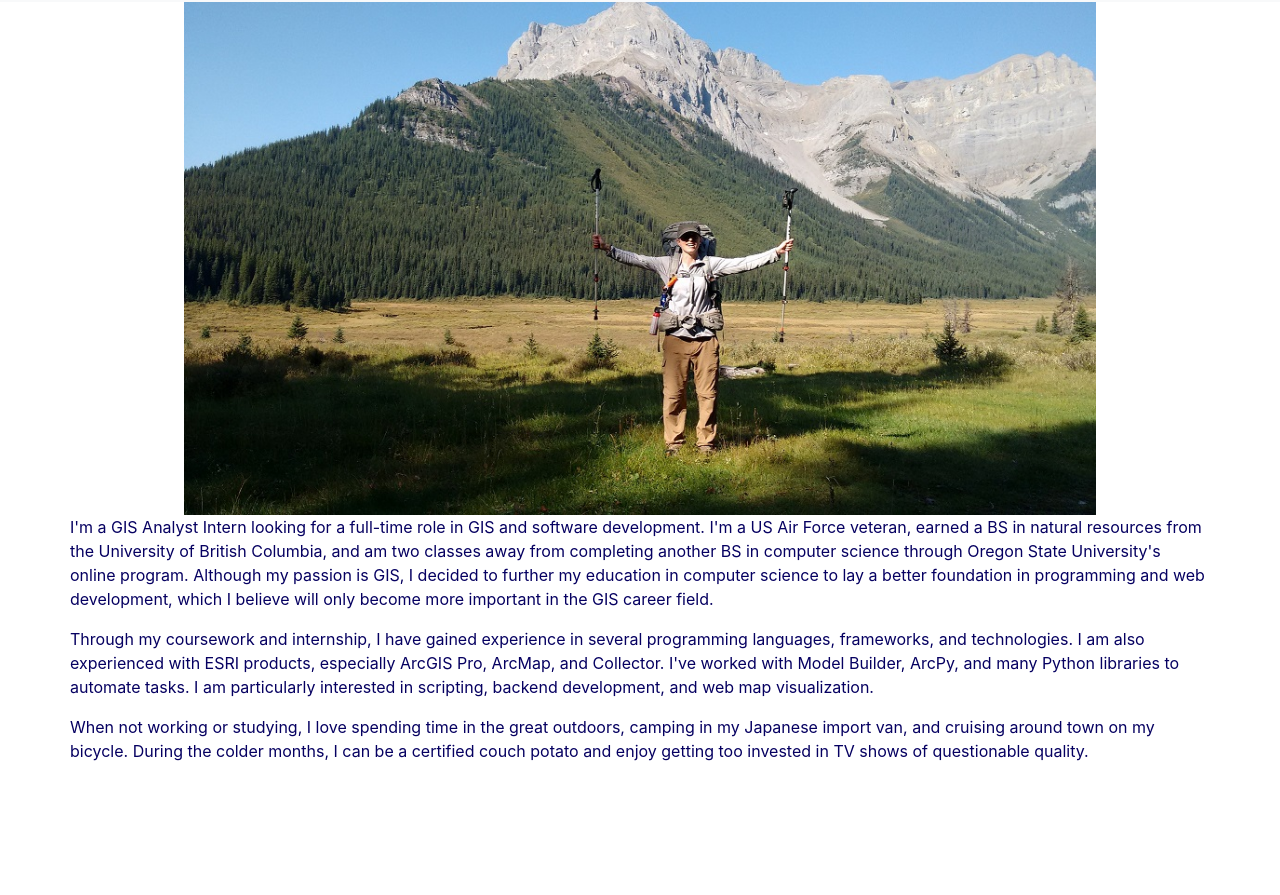
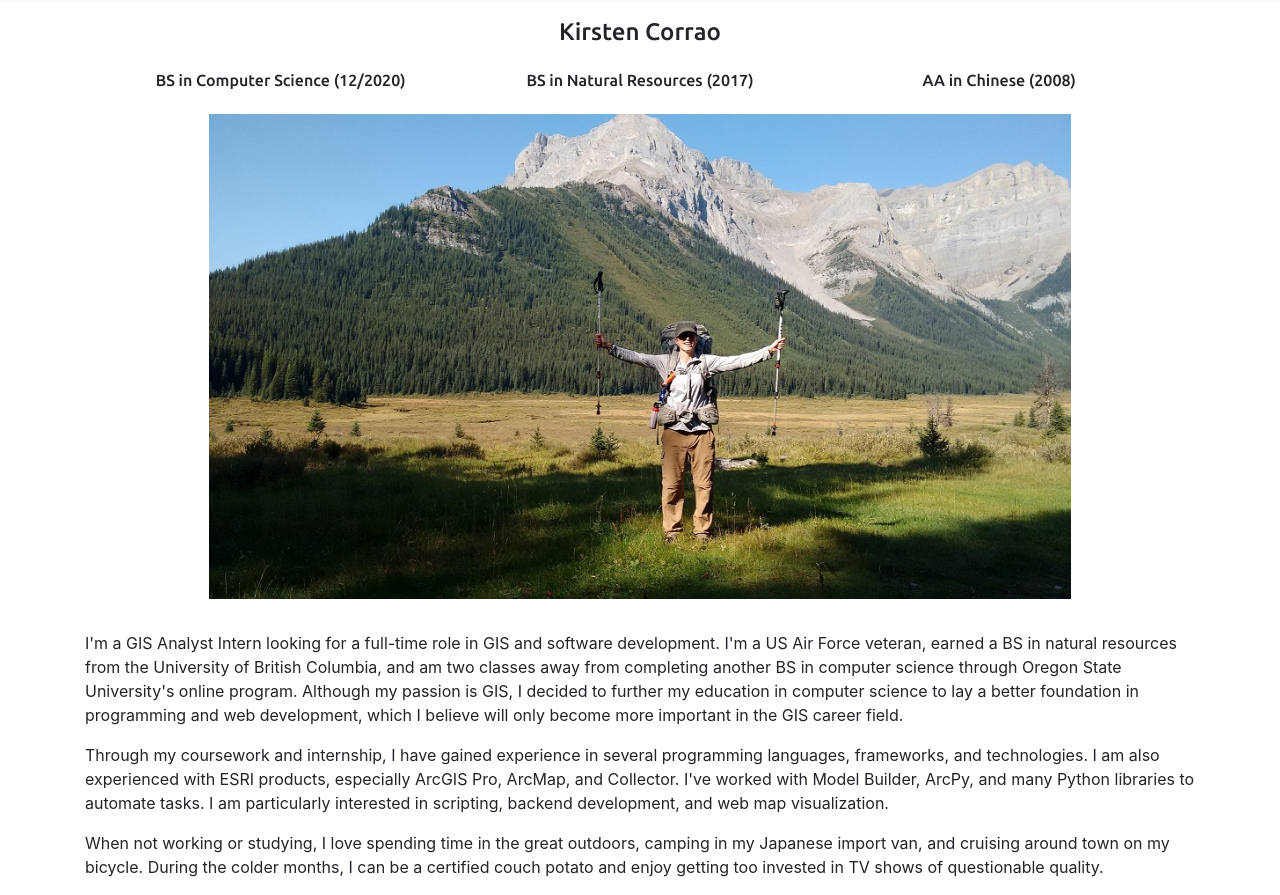
Before and after one commit to kcroo/portfolio, a website: page views/index.html in a window 1280 px wide. Shown: the part 54-949 px from the top of the page. Before the commit the page ends 833 px from the top, so only its background shows below. Drawn offline with nearby package versions, Linux system fonts and the light colour scheme; files that its build step writes are made by us from their sources.

Commit message:
better front page styling

```diff
--- a/public/style.css
+++ b/public/style.css
@@ -1,9 +1,9 @@
-h2, h4 {
-    color: #0b00a8;
+h1, h2, h3, h4, h5, h6 {
+    font-family: 'Ubuntu', sans-serif;
 }
 
-p {
-    color: #060061;
+.navbar-brand, .dropdown-menu, .dropdown-item {
+    font-family: 'Ubuntu', sans-serif;
 }
 
 img {
--- a/views/base.html
+++ b/views/base.html
@@ -6,6 +6,7 @@
   <title>Welcome</title>
   <link rel="stylesheet" href="https://stackpath.bootstrapcdn.com/bootstrap/4.5.0/css/bootstrap.min.css" integrity="sha384-9aIt2nRpC12Uk9gS9baDl411NQApFmC26EwAOH8WgZl5MYYxFfc+NcPb1dKGj7Sk" crossorigin="anonymous">
   <link rel="stylesheet" type="text/css" href="public/style.css"/>
+  <link href="https://fonts.googleapis.com/css2?family=Ubuntu:wght@400;500&display=swap" rel="stylesheet">
   </head>
   <body>
 
--- a/views/index.html
+++ b/views/index.html
@@ -3,10 +3,26 @@
 {% block content %}
 
   <div class='container'>
-    <div class="row justify-content-center">
-      <img src="/public/me_small.jpg" alt="Me backpacking in the Canadian Rockies" srcset="">
+    <div class="row justify-content-center mx-3 my-3">
+      <h4>Kirsten Corrao</h4>
     </div>
-    <div class="row justify-content-center">
+
+    <div class="row mx-3 my-3">
+        <div class="col-sm text-center">
+          <h6>BS in Computer Science (12/2020)</h6>
+        </div>
+        <div class="col-sm text-center">
+          <h6>BS in Natural Resources (2017)</h6>
+        </div>
+        <div class="col-sm text-center">
+          <h6>AA in Chinese (2008)</h6>
+        </div>
+    </div>
+
+    <div class="row justify-content-center mx-3 my-3">
+      <img src="/public/me_small.jpg" alt="Me backpacking in the Canadian Rockies">
+    </div>
+    <div class="row justify-content-center mx-3 my-3"></div>
       <p>I'm a GIS Analyst Intern looking for a full-time role in GIS and software development. I'm a US Air Force veteran, earned a BS in natural resources from the University of British Columbia, and am two classes away from completing another BS in computer science through Oregon State University's online program. Although my passion is GIS, I decided to further my education in computer science to lay a better foundation in programming and web development, which I believe will only become more important in the GIS career field.</p>
       <p>Through my coursework and internship, I have gained experience in several programming languages, frameworks, and technologies. I am also experienced with ESRI products, especially ArcGIS Pro, ArcMap, and Collector. I've worked with Model Builder, ArcPy, and many Python libraries to automate tasks. I am particularly interested in scripting, backend development, and web map visualization.</p>
       <p>When not working or studying, I love spending time in the great outdoors, camping in my Japanese import van, and cruising around town on my bicycle. During the colder months, I can be a certified couch potato and enjoy getting too invested in TV shows of questionable quality.</p>
```
